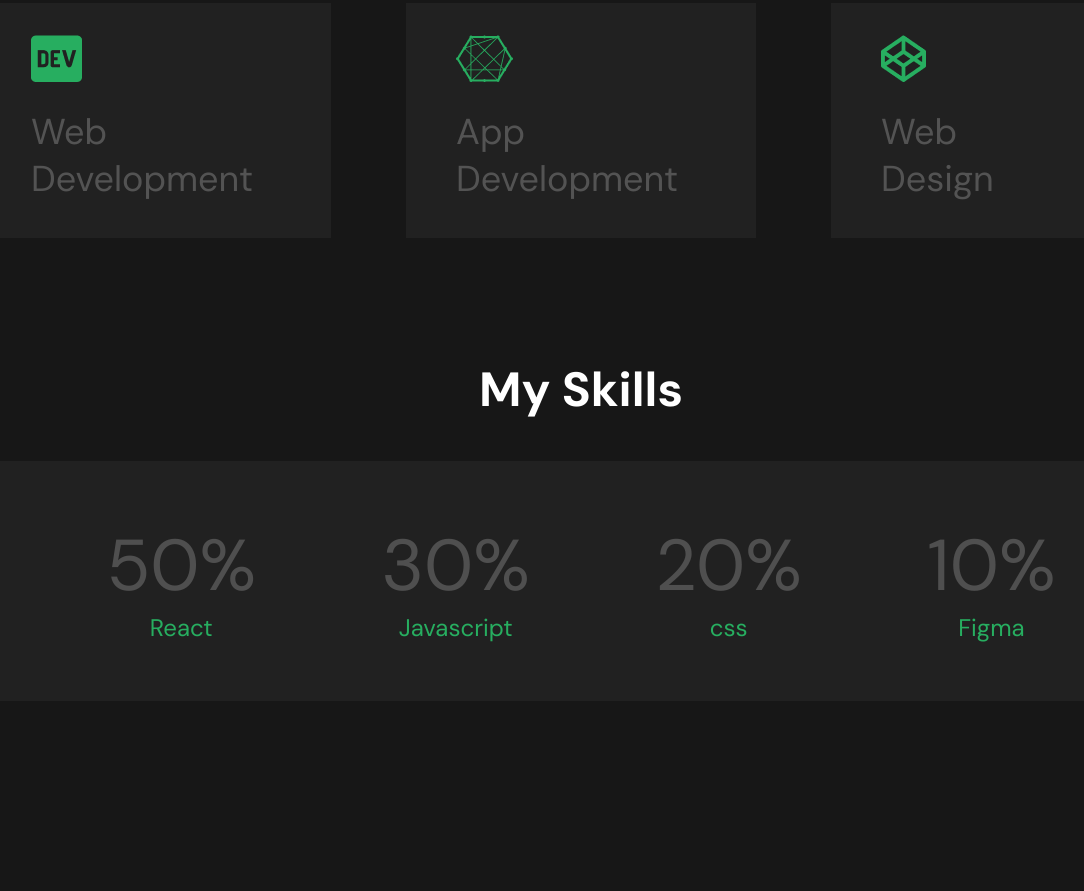
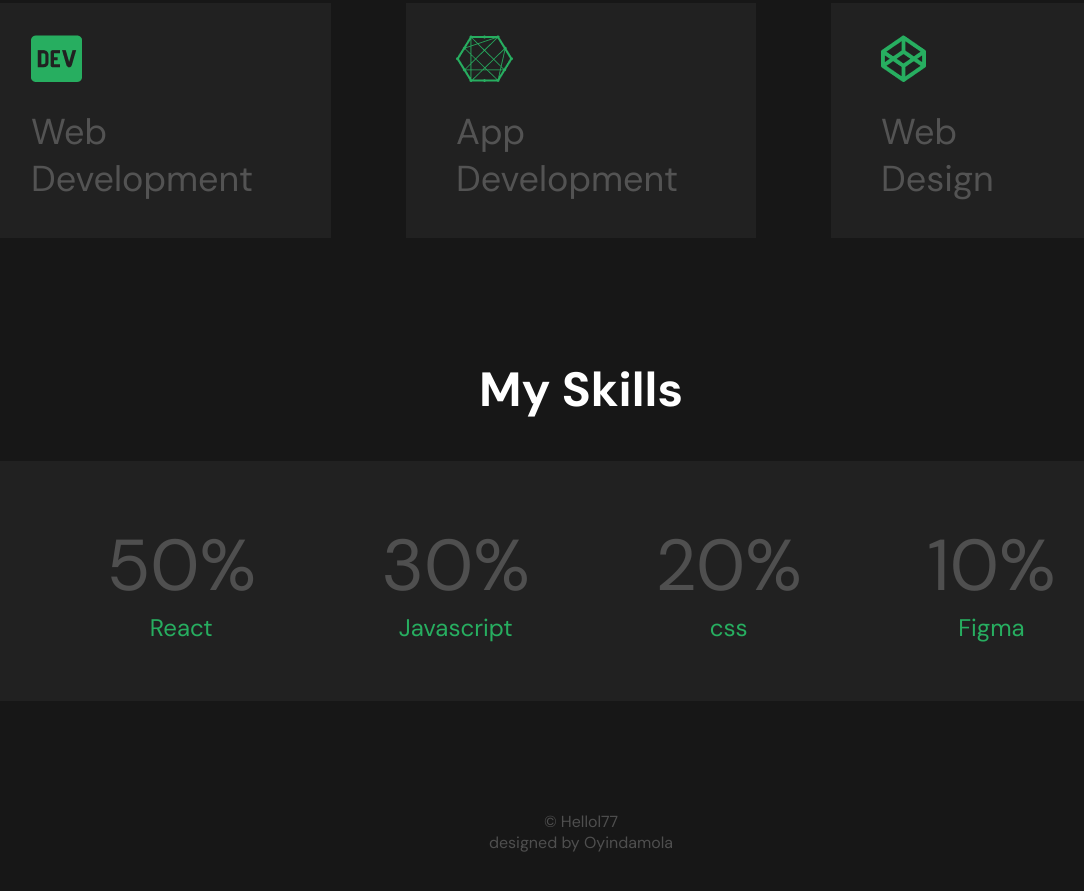
Before and after one commit to yerimi00/github_session, a plain HTML site: page index.html in a window 1280 px wide. Shown: the part 1657-2548 px from the top of the page, without its empty margins (59-1143 px from the left). Before the commit the page ends 2366 px from the top, so only its background shows below. Drawn offline with Linux system fonts and the light colour scheme.

Commit message:
feat: footer 추가

```diff
--- a/index.html
+++ b/index.html
@@ -126,6 +126,9 @@
         </div>
       </div>
     </div>
-    <div></div>
+    <div class="footer">
+      © Hellol77<br />
+      designed by Oyindamola
+    </div>
   </body>
 </html>
--- a/style.css
+++ b/style.css
@@ -236,3 +236,10 @@ button {
   font-size: var(--skillTextSize);
   color: var(--Green);
 }
+
+.footer {
+  margin-top: 110px;
+  text-align: center;
+  color: var(--Gray);
+  margin-bottom: 50px;
+}
```
